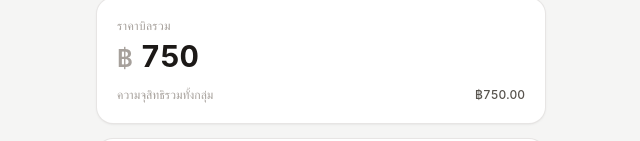
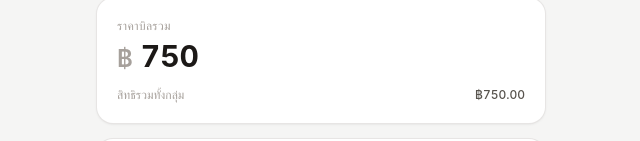
Before and after one commit to Mixest170/cal-60-40, a React (Vite) app: page / in a window 1280 px wide. Both pictures are taken after a click on the button "แบ่งหลายคน". Shown: the part 166-307 px from the top of the page, without its empty margins (319-959 px from the left). Built offline with nearby package versions, Linux system fonts and the light colour scheme.

Commit message:
Update App.jsx 4

```diff
--- a/src/App.jsx
+++ b/src/App.jsx
@@ -188,14 +188,14 @@ function SplitCalc() {
       <Card>
         <Field label="ราคาบิลรวม" value={bill} onChange={setBill} big />
         <div className="mt-3 flex items-center justify-between text-xs">
-          <span className="text-stone-400">ความจุสิทธิรวมทั้งกลุ่ม</span>
+          <span className="text-stone-400">สิทธิรวมทั้งกลุ่ม</span>
           <span className="tabular-nums font-medium text-stone-600">
             ฿{baht(totalCapacity)}
           </span>
         </div>
         {overBudget && (
           <p className="mt-2 rounded-lg bg-rose-50 px-3 py-2 text-xs text-rose-700">
-            บิลเกินสิทธิรวม ฿{baht(excess)} — ส่วนนี้จ่ายต็มจำนวน (คนสุดท้ายจ่ายส่วนเกินสิทธิ)
+            บิลเกินสิทธิรวม ฿{baht(excess)} — ส่วนนี้จ่ายเต็มจำนวน (คนสุดท้ายจ่ายส่วนเกินสิทธิ)
           </p>
         )}
       </Card>
```
